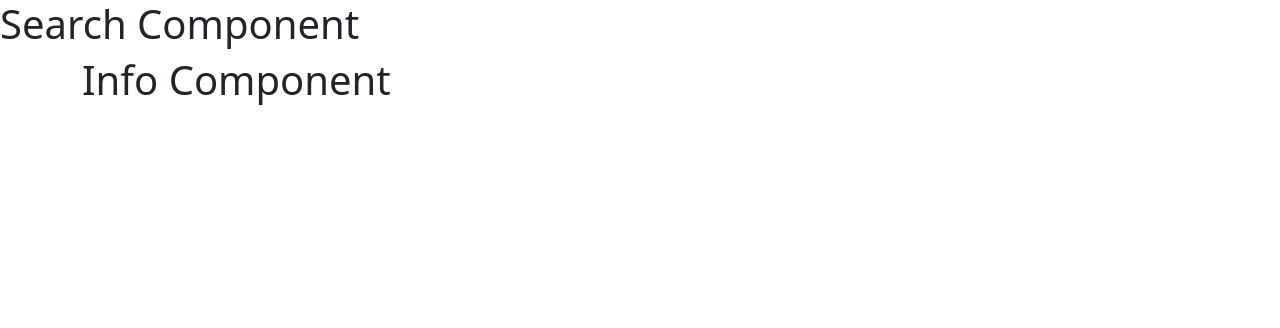
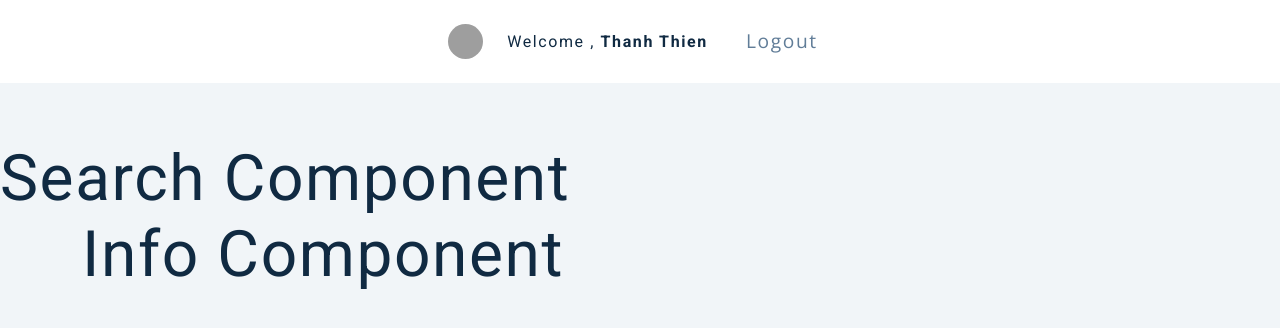
Before and after one commit to tuthanhthien02/react-github-search-users, a React (Create React App) app: page / in a window 1280 px wide. Shown: the top 328 px of the page. Built offline with nearby package versions, Linux system fonts and the light colour scheme; grey boxes are pictures that could not be loaded.

Commit message:
add style for Navbar component

```diff
--- a/src/components/Info.js
+++ b/src/components/Info.js
@@ -1,10 +1,10 @@
 import React from "react";
 import { GoRepo, GoGist } from "react-icons/go";
-// import { FiUsers, FiUserPlus } from "react-icons/fi";
+import { FiUsers, FiUserPlus } from "react-icons/fi";
 
 const Info = () => {
     return (
-        <div className="container">
+        <div className="container ">
             <div className="row">
                 <h1>Info Component</h1>
             </div>
--- /dev/null
+++ b/src/components/Navbar.js
@@ -0,0 +1,18 @@
+import React from "react";
+
+const img =
+    "https://lh3.googleusercontent.com/a-/AOh14GgZYADxXS-HgyHaQGCDFdfhwirz6ifWzIbDYysn=s96-c";
+
+const Navbar = () => {
+    return (
+        <nav className="nav">
+            <img src={img} alt="" />
+            <h4>
+                Welcome , <strong>Thanh Thien</strong>
+            </h4>
+            <button>Logout</button>
+        </nav>
+    );
+};
+
+export default Navbar;
--- a/src/components/index.js
+++ b/src/components/index.js
@@ -2,5 +2,6 @@
 import Info from "./Info";
 import User from "./User";
 import Followers from "./Followers";
+import Navbar from "./Navbar";
 
-export { Info, Search, User, Followers };
+export { Info, Search, User, Followers, Navbar };
--- a/src/index.js
+++ b/src/index.js
@@ -1,7 +1,7 @@
 import React from "react";
 import ReactDOM from "react-dom";
+import "bootstrap/dist/css/bootstrap.min.css";
 import "./sass/index.scss";
-import "bootstrap/dist/css/bootstrap.min.css";
 import App from "./App";
 import reportWebVitals from "./reportWebVitals";
 
--- a/src/pages/Dashboard.js
+++ b/src/pages/Dashboard.js
@@ -1,9 +1,10 @@
 import React from "react";
-import { Info, Search, User, Followers } from "../components";
+import { Navbar, Info, Search, User, Followers } from "../components";
 
 const Dashboard = () => {
     return (
         <main>
+            <Navbar />
             <Search />
             <Info />
         </main>
--- /dev/null
+++ b/src/sass/base/_global.scss
@@ -0,0 +1,127 @@
+:root {
+    /* dark shades of primary color*/
+    --clr-primary-1: hsl(185, 91%, 17%);
+    --clr-primary-2: hsl(185, 84%, 25%);
+    --clr-primary-3: hsl(185, 81%, 29%);
+    --clr-primary-4: hsl(185, 77%, 34%);
+    /* primary/main color */
+    --clr-primary-5: hsl(185, 62%, 45%);
+    /* lighter shades of primary color */
+    --clr-primary-6: hsl(185, 57%, 50%);
+    --clr-primary-7: hsl(184, 65%, 59%);
+    --clr-primary-8: hsl(184, 80%, 74%);
+    --clr-primary-9: hsl(185, 94%, 87%);
+    --clr-primary-10: hsl(186, 100%, 94%);
+    /* darkest grey - used for headings */
+    --clr-grey-1: hsl(209, 61%, 16%);
+    --clr-grey-2: hsl(211, 39%, 23%);
+    --clr-grey-3: hsl(209, 34%, 30%);
+    --clr-grey-4: hsl(209, 28%, 39%);
+    /* grey used for paragraphs */
+    --clr-grey-5: hsl(210, 22%, 49%);
+    --clr-grey-6: hsl(209, 23%, 60%);
+    --clr-grey-7: hsl(211, 27%, 70%);
+    --clr-grey-8: hsl(210, 31%, 80%);
+    --clr-grey-9: hsl(212, 33%, 89%);
+    --clr-grey-10: #f1f5f8;
+    --clr-white: #fff;
+    --clr-red-dark: hsl(360, 67%, 44%);
+    --clr-red-light: hsl(360, 71%, 66%);
+    --clr-green-dark: hsl(125, 67%, 44%);
+    --clr-green-light: hsl(125, 71%, 66%);
+    --clr-black: #222;
+    --ff-primary: "Roboto", sans-serif;
+    --ff-secondary: "Open Sans", sans-serif;
+    --transition: all 0.3s linear;
+    --spacing: 0.1rem;
+    --radius: 0.25rem;
+    --light-shadow: 0 5px 15px rgba(0, 0, 0, 0.1);
+    --dark-shadow: 0 5px 15px rgba(0, 0, 0, 0.2);
+    --max-width: 1170px;
+    --fixed-width: 620px;
+}
+
+body {
+    font-family: var(--ff-secondary);
+    background-color: var(--clr-grey-10);
+    color: var(--clr-grey-1);
+    line-height: 1.5;
+    font-size: 0.875rem;
+}
+
+h1,
+h2,
+h3,
+h4 {
+    letter-spacing: var(--spacing);
+    text-transform: capitalize;
+    line-height: 1.25;
+    margin-bottom: 0.75rem;
+    font-family: var(--ff-primary);
+}
+
+h1 {
+    font-size: 3rem;
+}
+h2 {
+    font-size: 2rem;
+}
+h3 {
+    font-size: 1.25rem;
+}
+h4 {
+    font-size: 0.875rem;
+}
+p {
+    margin-bottom: 1.25rem;
+    color: var(--clr-grey-5);
+}
+
+@media screen and (min-width: 800px) {
+    h1 {
+        font-size: 4rem;
+    }
+    h2 {
+        font-size: 2.5rem;
+    }
+    h3 {
+        font-size: 1.75rem;
+    }
+    h4 {
+        font-size: 1rem;
+    }
+    body {
+        font-size: 1rem;
+    }
+    h1,
+    h2,
+    h3,
+    h4 {
+        line-height: 1;
+    }
+}
+
+main {
+    padding-bottom: 2rem;
+}
+
+.btn {
+    text-transform: uppercase;
+    background: var(--clr-primary-5);
+    color: var(--clr-primary-10);
+    padding: 0.375rem 0.75rem;
+    letter-spacing: var(--spacing);
+    display: inline-block;
+    font-weight: 400;
+    transition: var(--transition);
+    font-size: 0.875rem;
+    border: 2px solid transparent;
+    cursor: pointer;
+    box-shadow: 0 1px 3px rgba(0, 0, 0, 0.2);
+    border-radius: var(--radius);
+}
+
+.btn:hover {
+    background: var(--clr-primary-8);
+    color: var(--clr-primary-1);
+}
--- a/src/sass/index.scss
+++ b/src/sass/index.scss
@@ -1 +1,35 @@
+@import "./base/global";
 @import-normalize;
+@import url("https://fonts.googleapis.com/css?family=Open+Sans|Roboto:400,700&display=swap");
+
+.nav {
+    padding: 1.5rem;
+    margin-bottom: 4rem;
+    background-color: var(--clr-white);
+    text-align: center;
+    display: grid;
+    grid-template-columns: auto auto 100px;
+    justify-content: center;
+    align-items: center;
+    gap: 1.5rem;
+
+    h4 {
+        margin-bottom: 0;
+        font-weight: 400;
+    }
+    img {
+        width: 35px !important;
+        height: 35px;
+        border-radius: 50%;
+        object-fit: cover;
+    }
+    button {
+        background-color: transparent;
+        border: transparent;
+        font-size: 1.2rem;
+        text-transform: capitalize;
+        letter-spacing: var(--spacing);
+        color: var(--clr-grey-5);
+        cursor: pointer;
+    }
+}
```
